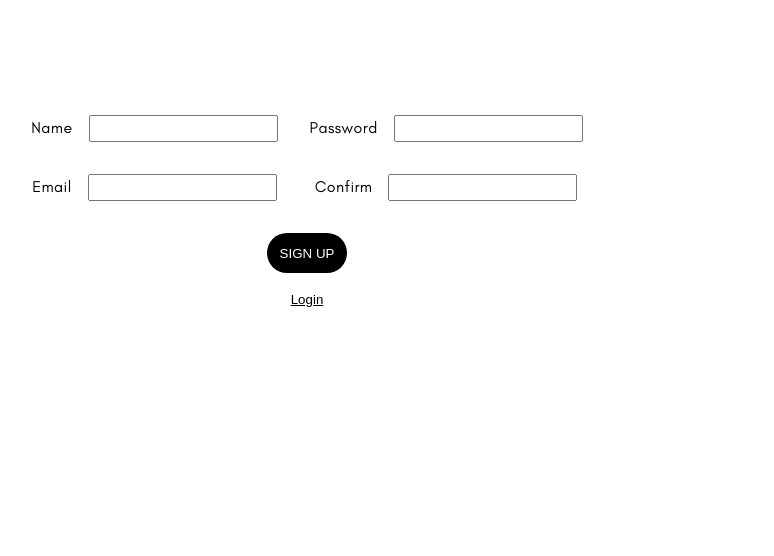
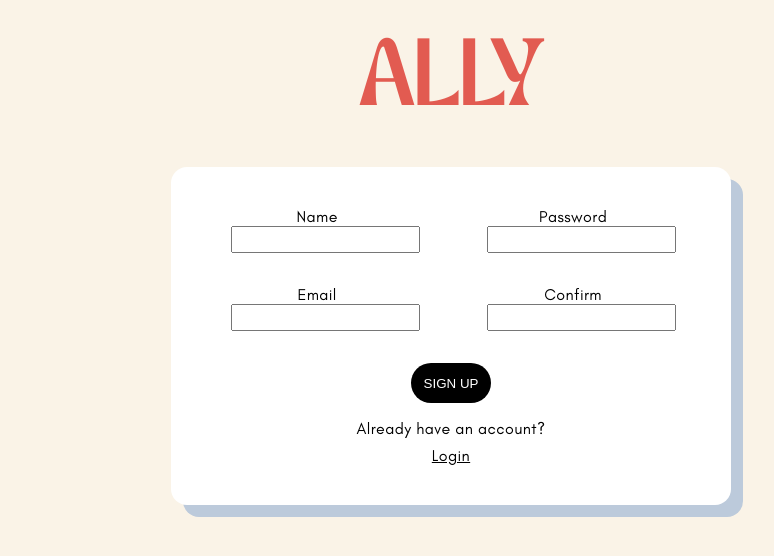
Before and after one commit to kailahk/ally-frontend, a React (Create React App) app: page /authpage in a window 1280 px wide. Shown: the top 556 px of the page, without its empty margins (189-963 px from the left). Built offline with nearby package versions, Linux system fonts and the light colour scheme.

Commit message:
design: auth page

```diff
--- a/src/Pages/AuthPage/AuthPage.css
+++ b/src/Pages/AuthPage/AuthPage.css
@@ -1,21 +1,34 @@
+@font-face {
+    font-family: glacialIndifference-black;
+    src: url(../../fonts/GlacialIndifference-Regular.otf);
+}
+
 .auth-page {
     display: flex;
     flex-direction: column;
+    background-color: #FAF3E7;
+    height: 100vh;
+}
+
+.auth-page>h1 {
+    font-family: tanMerengue-black;
+    color: #e25b51;
+    font-size: 8vmin;
+    margin-top: 5vmin;
+    margin-bottom: 0;
 }
 
 .auth-page-forms {
-    margin: 0 6rem;
-    margin-top: 5rem;
-    width: 50rem;
+    background-color: white;
+    width: 40vw;
+    margin: 0 auto;
+    margin-top: 5vmin;
+    padding: 3vmin;
+    border-radius: 2vmin;
+    box-shadow: 1.5vmin 1.5vmin 0 #BCCADB;
 }
 
 .login-option-btn {
-    background-color: white;
-    border-style: none;
     text-decoration: underline;
+    margin-top: -1vmin;
 }
-
-.auth-page>hr {
-    border: .09rem solid #47a45849;
-    width: 80rem;
-}
--- a/src/Pages/AuthPage/AuthPage.jsx
+++ b/src/Pages/AuthPage/AuthPage.jsx
@@ -8,12 +8,13 @@ export default function AuthPage({ setUser, fetchUser }) {
 
     return (
         <div className='auth-page'>
-            <br />
+            <h1>ALLY</h1>
             <div className='auth-page-forms'>
                 {showAuthPage ? <SignUpForm setUser={setUser} fetchUser={fetchUser} /> : <LoginForm fetchUser={fetchUser} />}
-                <button className='login-option-btn' onClick={() => setShowAuthPage(!showAuthPage)}>
+               <p>{showAuthPage ? 'Already have an account?' : 'Don\'t have an account yet?'}</p>
+                <p className='login-option-btn' onClick={() => setShowAuthPage(!showAuthPage)}>
                     {showAuthPage ? 'Login' : 'Sign Up'}
-                </button>
+                </p>
             </div>
         </div>
     );
--- a/src/index.css
+++ b/src/index.css
@@ -2,6 +2,7 @@
   font-family: tanMerengue-black;
   src: url(./fonts/TAN\ -\ MERINGUE.woff);
 }
+
 @font-face {
   font-family: glacialIndifference-black;
   src: url(./fonts/GlacialIndifference-Regular.otf);
```
Also changed, not shown: src/Pages/LandingPage/LandingPage.css (+4 -4 lines).
